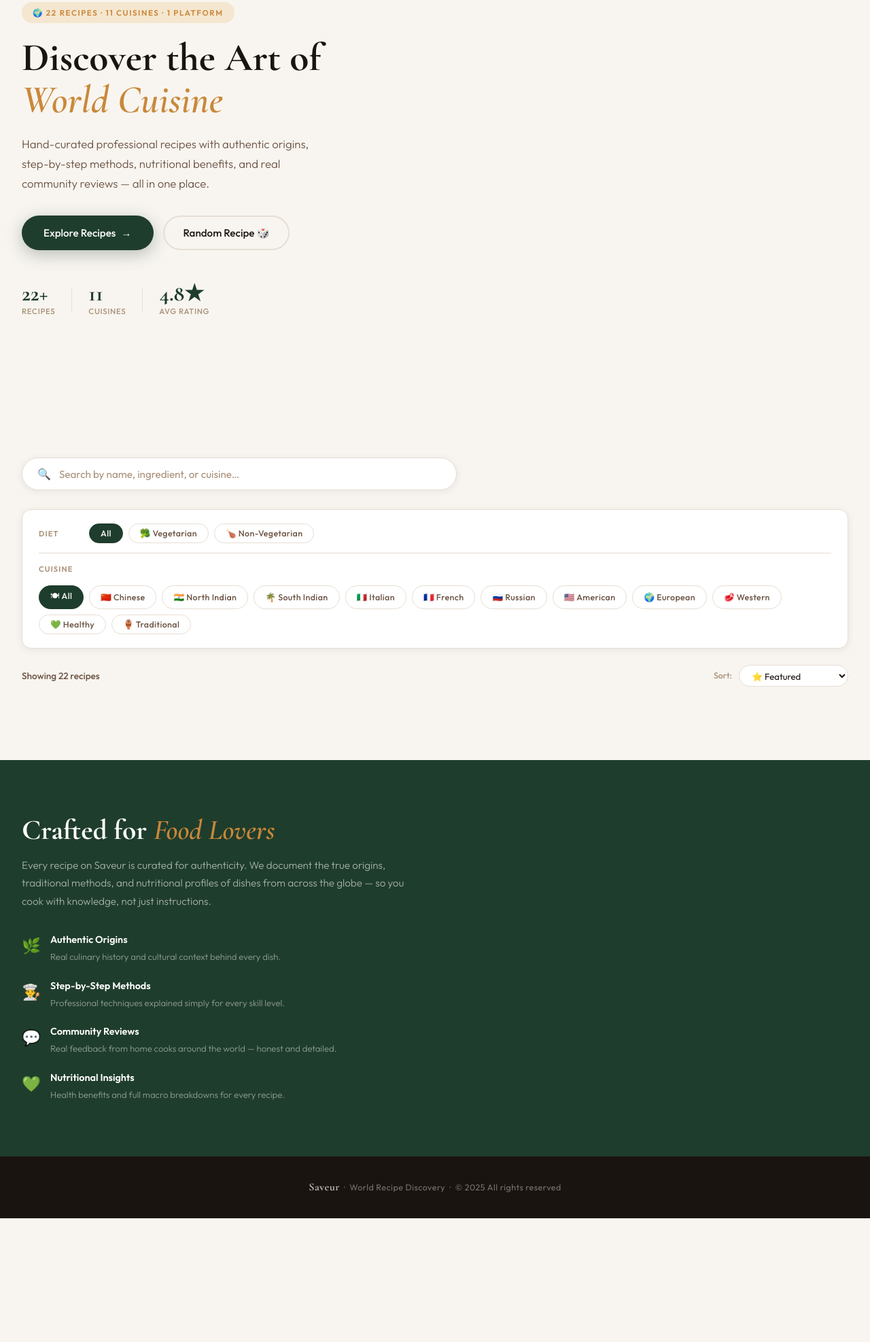
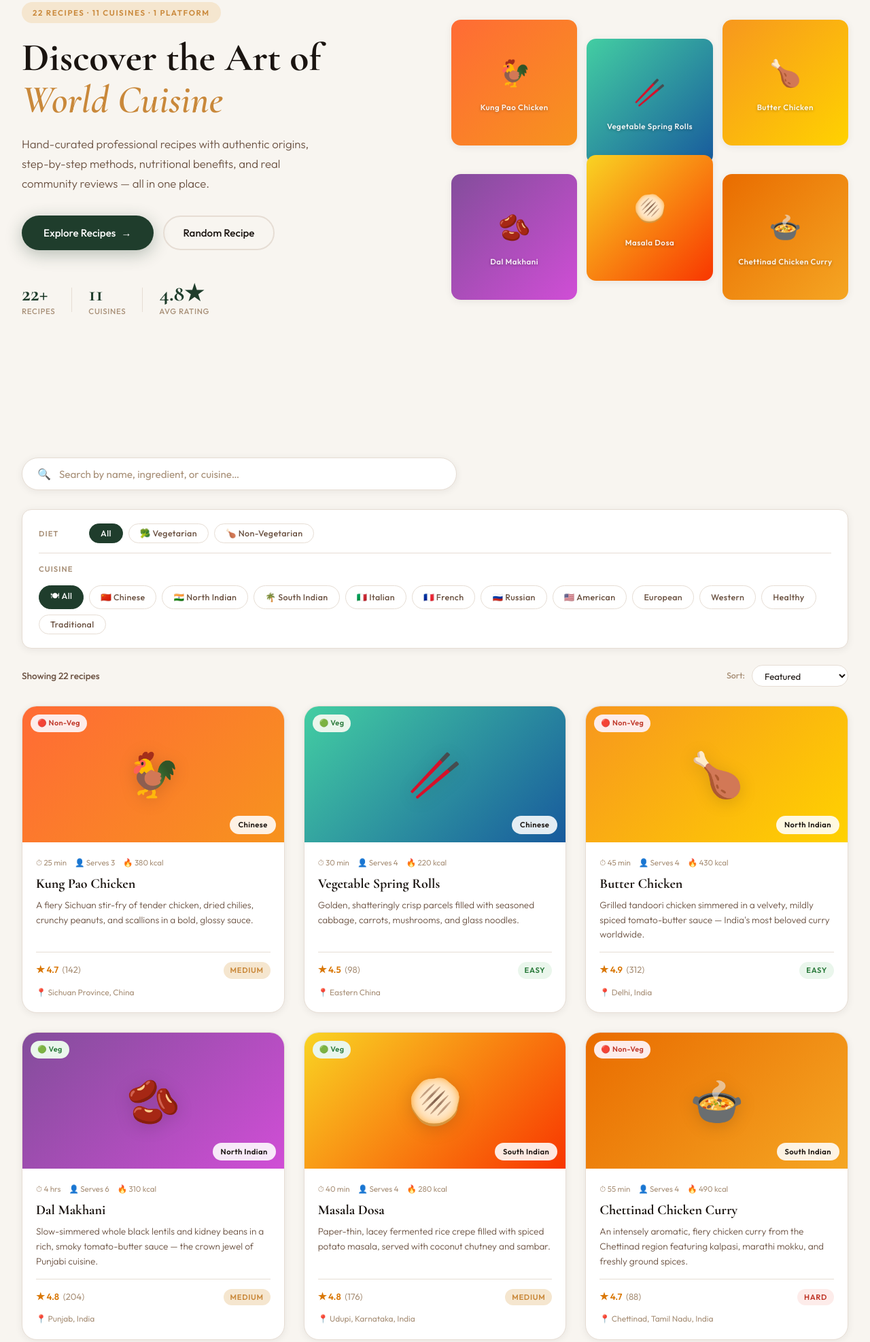
Before and after one commit to Venkatesh-bk/Recipe-Sharing-Page, a plain HTML site: page srccode/frontend/index.html in a window 1280 px wide. Shown: the part 214-2188 px from the top of the page at 68% size. Before the commit the page ends 2006 px from the top, so only its background shows below. Drawn offline with nearby package versions, Linux system fonts and the light colour scheme; files that its build step writes are made by us from their sources.

Commit message:
edited files

```diff
--- a/srccode/frontend/index.html
+++ b/srccode/frontend/index.html
@@ -12,7 +12,7 @@
   <link href="https://fonts.googleapis.com/css2?family=Cormorant+Garamond:ital,wght@0,400;0,600;0,700;1,400;1,600&family=Outfit:wght@300;400;500;600&display=swap" rel="stylesheet">
 
   <!-- ── Stylesheet ─────────────────────────────────────── -->
-  <link rel="stylesheet" href="css/styles.css">
+  <link rel="stylesheet" href="styles.css">
 </head>
 <body>
 
@@ -31,7 +31,7 @@
 
       <div class="nav-actions">
         <button class="btn-ghost" onclick="App.openRandom()" aria-label="Open a random recipe">
-          🎲 Surprise Me
+           Surprise Me
         </button>
         <button class="btn-primary"
           onclick="document.getElementById('discover').scrollIntoView({behavior:'smooth'})"
@@ -47,7 +47,7 @@
   ════════════════════════════════════════════════════ -->
   <section class="hero" id="home" aria-label="Hero section">
     <div class="hero-content">
-      <span class="hero-eyebrow">🌍 22 Recipes · 11 Cuisines · 1 Platform</span>
+      <span class="hero-eyebrow"> 22 Recipes · 11 Cuisines · 1 Platform</span>
 
       <h1>
         Discover the Art of<br>
@@ -65,7 +65,7 @@
           Explore Recipes <span aria-hidden="true">→</span>
         </button>
         <button class="btn-hero-ghost" onclick="App.openRandom()">
-          Random Recipe 🎲
+          Random Recipe
         </button>
       </div>
 
@@ -126,8 +126,8 @@
         <div class="filter-row">
           <span class="filter-label" id="diet-label">Diet</span>
           <div class="filter-chips" id="dietChips" role="group" aria-labelledby="diet-label">
-            <button class="chip active"     data-diet="all"     onclick="App.setDiet(this)"    aria-pressed="true">All</button>
-            <button class="chip veg-chip"   data-diet="veg"     onclick="App.setDiet(this)"    aria-pressed="false">🥦 Vegetarian</button>
+            <button class="chip active"      data-diet="all"     onclick="App.setDiet(this)"   aria-pressed="true">All</button>
+            <button class="chip veg-chip"    data-diet="veg"     onclick="App.setDiet(this)"   aria-pressed="false">🥦 Vegetarian</button>
             <button class="chip nonveg-chip" data-diet="non-veg" onclick="App.setDiet(this)"   aria-pressed="false">🍗 Non-Vegetarian</button>
           </div>
         </div>
@@ -136,18 +136,18 @@
         <div class="filter-row">
           <span class="filter-label" id="cuisine-label">Cuisine</span>
           <div class="filter-chips" id="cuisineChips" role="group" aria-labelledby="cuisine-label">
-            <button class="chip active"       data-cuisine="all"          onclick="App.setCuisine(this)" aria-pressed="true">🍽 All</button>
-            <button class="chip"              data-cuisine="Chinese"       onclick="App.setCuisine(this)">🇨🇳 Chinese</button>
-            <button class="chip"              data-cuisine="North Indian"  onclick="App.setCuisine(this)">🇮🇳 North Indian</button>
-            <button class="chip"              data-cuisine="South Indian"  onclick="App.setCuisine(this)">🌴 South Indian</button>
-            <button class="chip"              data-cuisine="Italian"       onclick="App.setCuisine(this)">🇮🇹 Italian</button>
-            <button class="chip"              data-cuisine="French"        onclick="App.setCuisine(this)">🇫🇷 French</button>
-            <button class="chip"              data-cuisine="Russian"       onclick="App.setCuisine(this)">🇷🇺 Russian</button>
-            <button class="chip"              data-cuisine="American"      onclick="App.setCuisine(this)">🇺🇸 American</button>
-            <button class="chip"              data-cuisine="European"      onclick="App.setCuisine(this)">🌍 European</button>
-            <button class="chip"              data-cuisine="Western"       onclick="App.setCuisine(this)">🥩 Western</button>
-            <button class="chip"              data-cuisine="Healthy"       onclick="App.setCuisine(this)">💚 Healthy</button>
-            <button class="chip"              data-cuisine="Traditional"   onclick="App.setCuisine(this)">🏺 Traditional</button>
+            <button class="chip active" data-cuisine="all"         onclick="App.setCuisine(this)" aria-pressed="true">🍽 All</button>
+            <button class="chip"        data-cuisine="Chinese"      onclick="App.setCuisine(this)">🇨🇳 Chinese</button>
+            <button class="chip"        data-cuisine="North Indian" onclick="App.setCuisine(this)">🇮🇳 North Indian</button>
+            <button class="chip"        data-cuisine="South Indian" onclick="App.setCuisine(this)">🌴 South Indian</button>
+            <button class="chip"        data-cuisine="Italian"      onclick="App.setCuisine(this)">🇮🇹 Italian</button>
+            <button class="chip"        data-cuisine="French"       onclick="App.setCuisine(this)">🇫🇷 French</button>
+            <button class="chip"        data-cuisine="Russian"      onclick="App.setCuisine(this)">🇷🇺 Russian</button>
+            <button class="chip"        data-cuisine="American"     onclick="App.setCuisine(this)">🇺🇸 American</button>
+            <button class="chip"        data-cuisine="European"     onclick="App.setCuisine(this)"> European</button>
+            <button class="chip"        data-cuisine="Western"      onclick="App.setCuisine(this)"> Western</button>
+            <button class="chip"        data-cuisine="Healthy"      onclick="App.setCuisine(this)"> Healthy</button>
+            <button class="chip"        data-cuisine="Traditional"  onclick="App.setCuisine(this)"> Traditional</button>
           </div>
         </div>
 
@@ -159,10 +159,10 @@
         <div class="sort-row">
           <label for="sortSelect">Sort:</label>
           <select id="sortSelect" onchange="App.filterRecipes()" aria-label="Sort recipes">
-            <option value="default">⭐ Featured</option>
-            <option value="rating">🏆 Highest Rated</option>
-            <option value="time">⚡ Quickest First</option>
-            <option value="calories">🥗 Lowest Calories</option>
+            <option value="default"> Featured</option>
+            <option value="rating"> Highest Rated</option>
+            <option value="time"> Quickest First</option>
+            <option value="calories"> Lowest Calories</option>
           </select>
         </div>
       </div>
@@ -172,7 +172,7 @@
 
       <!-- No results state -->
       <div class="no-results" id="noResults" style="display:none" role="status" aria-live="polite">
-        <span aria-hidden="true">🍽️</span>
+        <span aria-hidden="true"></span>
         <h3>No recipes found</h3>
         <p>Try adjusting your filters or search term.</p>
         <button class="btn-primary" onclick="App.resetFilters()">Reset Filters</button>
@@ -195,28 +195,28 @@
         </p>
         <div class="about-points" role="list">
           <div class="ap" role="listitem">
-            <span aria-hidden="true">🌿</span>
+            <span aria-hidden="true"></span>
             <div>
               <strong>Authentic Origins</strong>
               <p>Real culinary history and cultural context behind every dish.</p>
             </div>
           </div>
           <div class="ap" role="listitem">
-            <span aria-hidden="true">👨‍🍳</span>
+            <span aria-hidden="true"></span>
             <div>
               <strong>Step-by-Step Methods</strong>
               <p>Professional techniques explained simply for every skill level.</p>
             </div>
           </div>
           <div class="ap" role="listitem">
-            <span aria-hidden="true">💬</span>
+            <span aria-hidden="true"></span>
             <div>
               <strong>Community Reviews</strong>
               <p>Real feedback from home cooks around the world — honest and detailed.</p>
             </div>
           </div>
           <div class="ap" role="listitem">
-            <span aria-hidden="true">💚</span>
+            <span aria-hidden="true"></span>
             <div>
               <strong>Nutritional Insights</strong>
               <p>Health benefits and full macro breakdowns for every recipe.</p>
@@ -256,9 +256,9 @@
   <!-- ════════════════════════════════════════════════════
        SCRIPTS  (order matters: data → reviews → app)
   ════════════════════════════════════════════════════ -->
-  <script src="js/data.js"></script>
-  <script src="js/reviews.js"></script>
-  <script src="js/app.js"></script>
+  <script src="data.js"></script>
+  <script src="reviews.js"></script>
+  <script src="app.js"></script>
 
 </body>
 </html>
```
